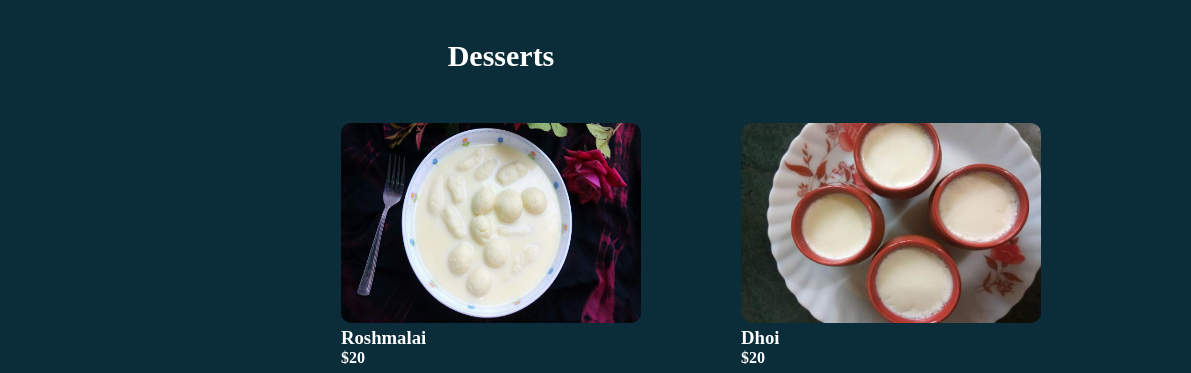
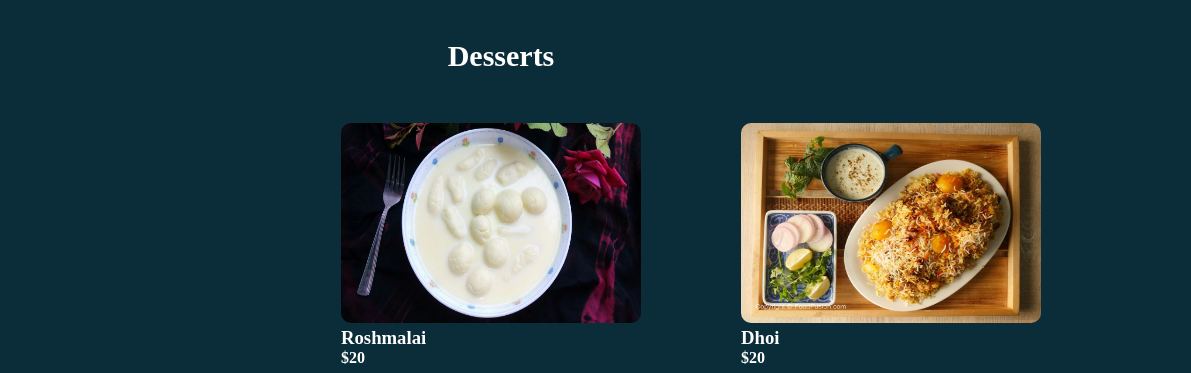
Before and after one commit to Mezbah143/Restaurant-Website, a plain HTML site: page index.html in a window 1280 px wide. Shown: the part 2820-3193 px from the top of the page, 89-1280 px from the left. Drawn offline with Linux system fonts and the light colour scheme.

Commit message:
Update index.html

```diff
--- a/index.html
+++ b/index.html
@@ -121,7 +121,7 @@
                 <img class="Desserts" src="./Images/roshmalai.jpg" alt="Roshmalai">
                 <h3>Roshmalai</h3><span>$20</span></div>
                   <div>
-                <img class="Desserts" src="./Images/tok-dhoi.jpg" alt="Dhoi">
+                <img class="Desserts" src="./Images/about-img.jpg" alt="Dhoi">
                 <h3>Dhoi</h3><span>$20</span></div>
             </div>
         </div>
```
